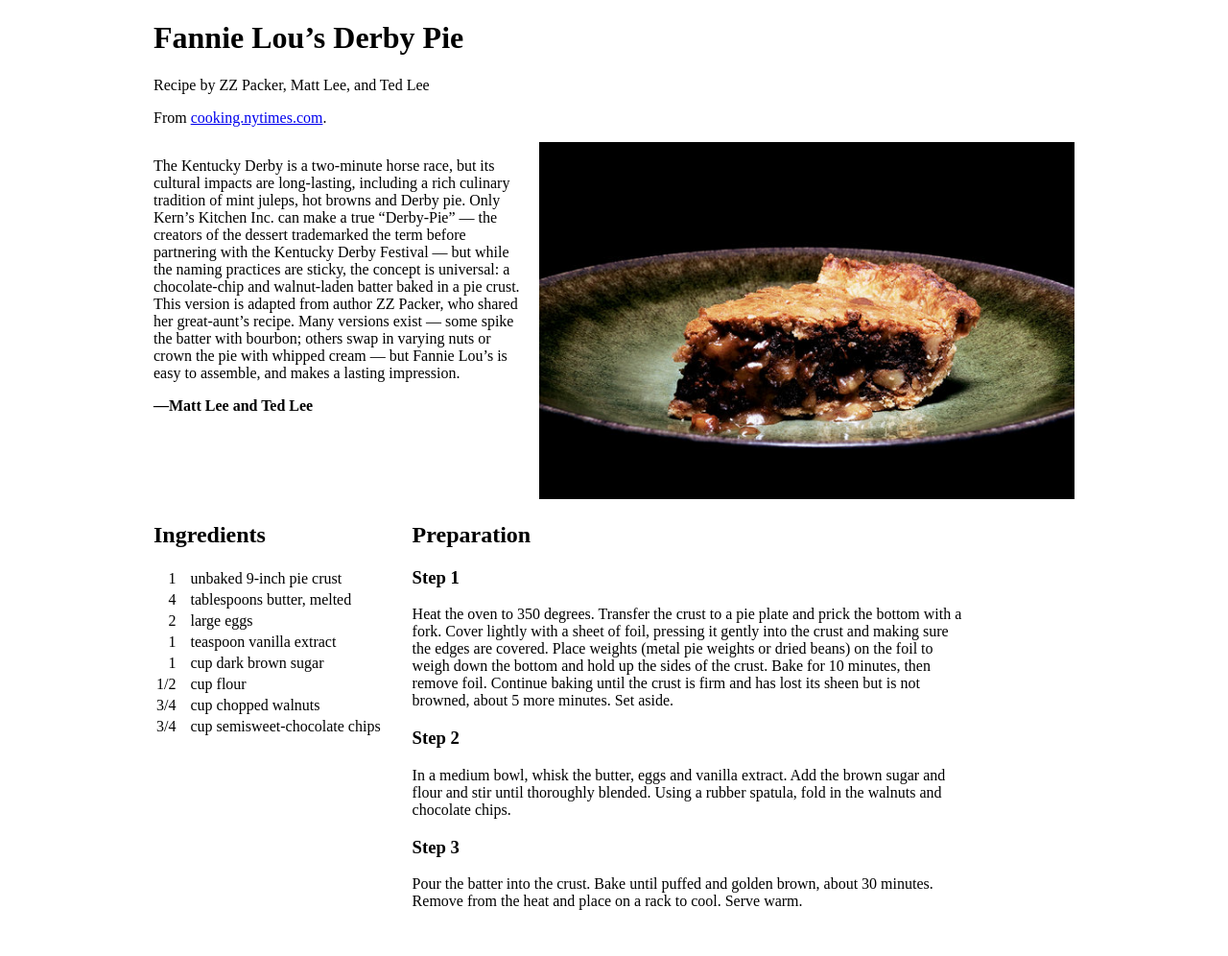
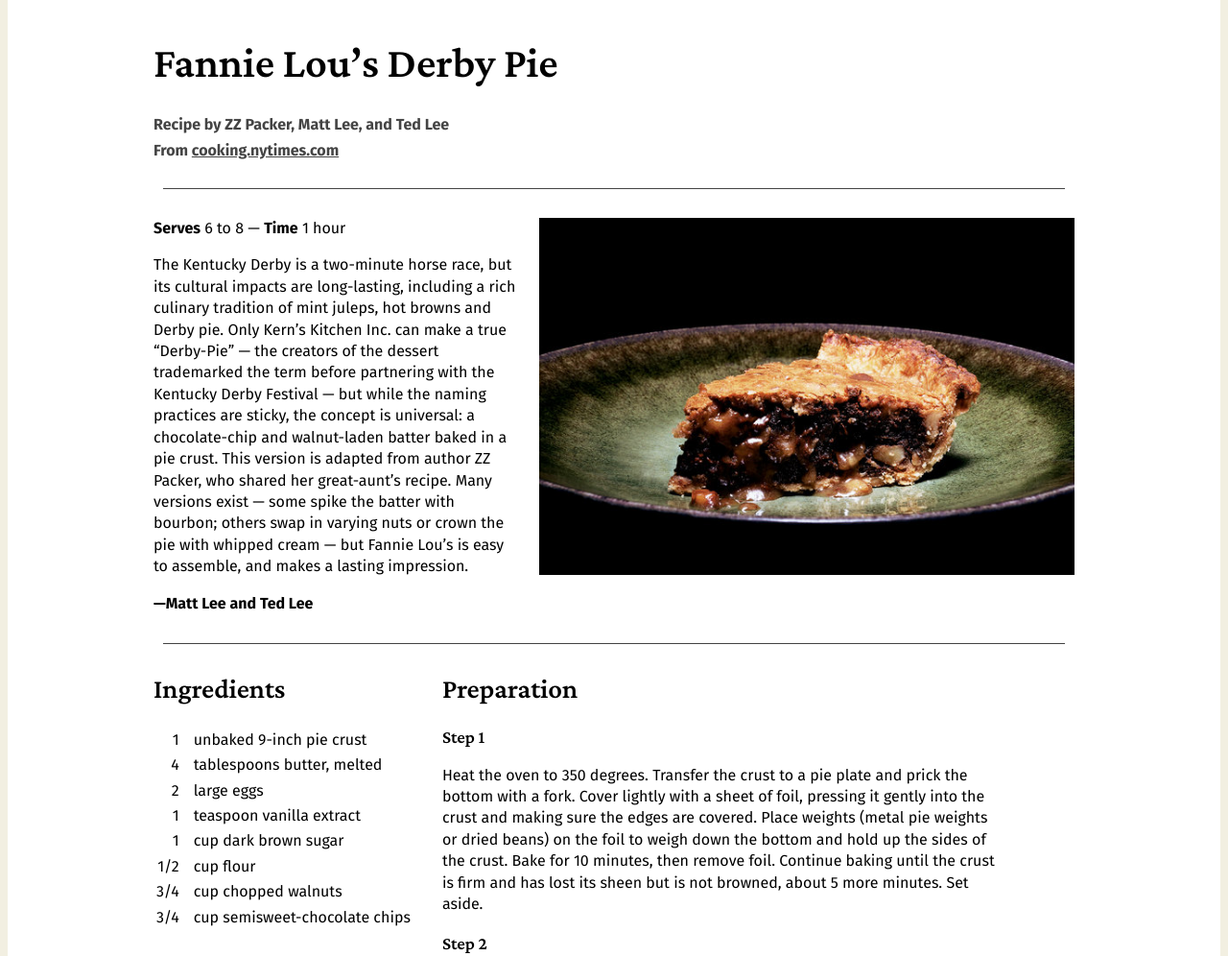
Before and after one commit to nspringman/ifspring2021, a plain HTML site: page recipe/complete/index.html in a window 1280 px wide. Shown: the top 996 px of the page at 96% size. Before the commit the page ends 972 px from the top, so only its background shows below. Drawn offline with nearby package versions, Linux system fonts and the light colour scheme.

Commit message:
finish complete recipe

```diff
--- a/recipe/complete/index.html
+++ b/recipe/complete/index.html
@@ -5,22 +5,29 @@
     <meta http-equiv="X-UA-Compatible" content="IE=edge">
     <meta name="viewport" content="width=device-width, initial-scale=1.0">
     <title>Fannie Lou’s Derby Pie</title>
+    <link rel="preconnect" href="https://fonts.gstatic.com">
+    <link href="https://fonts.googleapis.com/css2?family=Crimson+Pro:wght@600&display=swap" rel="stylesheet">
+    <link href="https://fonts.googleapis.com/css2?family=Fira+Sans:ital,wght@0,400;0,700;1,400;1,700&display=swap" rel="stylesheet">
     <link rel="stylesheet" href="style.css">
 </head>
 <body>
+    <div class="content-container-wrapper">
         <div class="content-container">
             <div class="heading">
                 <h1>Fannie Lou’s Derby Pie</h1>
                 <p>Recipe by ZZ Packer, Matt Lee, and Ted Lee</p>
-            <p>From <a href="https://cooking.nytimes.com/recipes/10599-fannie-lous-derby-pie">cooking.nytimes.com</a>.</p>
+                <p>From <a href="https://cooking.nytimes.com/recipes/10599-fannie-lous-derby-pie">cooking.nytimes.com</a></p>
             </div>
+            <div class="horizontal-divider"></div>
             <div class="intro">
                 <div class="intro-text-wrapper">
+                    <p><b>Serves</b> 6 to 8 — <b>Time</b> 1 hour</p>
                     <p>The Kentucky Derby is a two-minute horse race, but its cultural impacts are long-lasting, including a rich culinary tradition of mint juleps, hot browns and Derby pie. Only Kern’s Kitchen Inc. can make a true “Derby-Pie” — the creators of the dessert trademarked the term before partnering with the Kentucky Derby Festival — but while the naming practices are sticky, the concept is universal: a chocolate-chip and walnut-laden batter baked in a pie crust. This version is adapted from author ZZ Packer, who shared her great-aunt’s recipe. Many versions exist — some spike the batter with bourbon; others swap in varying nuts or crown the pie with whipped cream — but Fannie Lou’s is easy to assemble, and makes a lasting impression.</p>
                     <p><b>—Matt Lee and Ted Lee</b></p>
                 </div>
                 <div class="intro-image-wrapper"><img src="img/pie.jpg" alt="Derby Pie"></div>
             </div>
+            <div class="horizontal-divider"></div>
             <div class="recipe-details">
                 <div class="ingredients">
                     <h2>Ingredients</h2>
@@ -72,5 +79,6 @@
                 </div>
             </div>
         </div>
+    </div>
 </body>
 </html>
--- a/recipe/complete/style.css
+++ b/recipe/complete/style.css
@@ -1,7 +1,50 @@
+h1, h2, h3, h4, h5 {
+    font-family: 'Crimson Pro', serif;
+}
+
+body {
+    background-color: #f2efe1;
+}
+
+.content-container-wrapper {
+    background-color: #fff;
+}
+
 .content-container {
     width: 90%;
     max-width: 960px;
     margin: auto;
+    padding-bottom: 30px;
+}
+
+.horizontal-divider {
+    height: 1px;
+    width: 98%;
+    background-color: #444;
+    margin: auto;
+    margin-top: 30px;
+    margin-bottom: 30px;
+}
+
+.heading h1 {
+    font-size: 2.8em;
+}
+
+.heading p {
+    font-family: 'Fira Sans', sans-serif;
+    font-weight: bold;
+    margin: 8px 0;
+    color: #444;
+}
+
+.heading p a {
+    color: #444;
+}
+
+.heading {
+    padding-top: 10px;
+    margin-top: -8px;
+    margin-bottom: 25px;
 }
 
 .intro {
@@ -11,8 +54,8 @@
 
 .intro .intro-text-wrapper {
     margin-right: 18px;
-    margin-bottom: 20px;
     max-width: 40%;
+    margin-bottom: -1em;
 }
 
 .intro-image-wrapper {
@@ -24,8 +67,26 @@
     width: 100%;
 }
 
+.intro p {
+    font-family: 'Fira Sans', sans-serif;
+    font-size: 1em;
+    line-height: 1.4em;
+    margin-top: 0px;
+}
+
 .recipe-details {
     display: flex;
+}
+
+.recipe-details h2 {
+    font-size: 1.8em;
+    margin-top: 0;
+}
+
+.recipe-details table, .recipe-details p{
+    font-family: 'Fira Sans', sans-serif;
+    font-size: 1em;
+    line-height: 1.4em;
 }
 
 .recipe-details .ingredients {
@@ -58,6 +119,7 @@
 .intro-image-wrapper {
     max-width: 100%;
     width: 100%;
+    margin-bottom: 30px;
 }
 
 .recipe-details {
@@ -67,6 +129,7 @@
 .recipe-details .ingredients {
     max-width: 100%;
     margin-right: 0;
+    margin-bottom: 30px;
 }
 
 .recipe-details .instructions {
```
Lines whose indentation alone changed are shown as unchanged.
